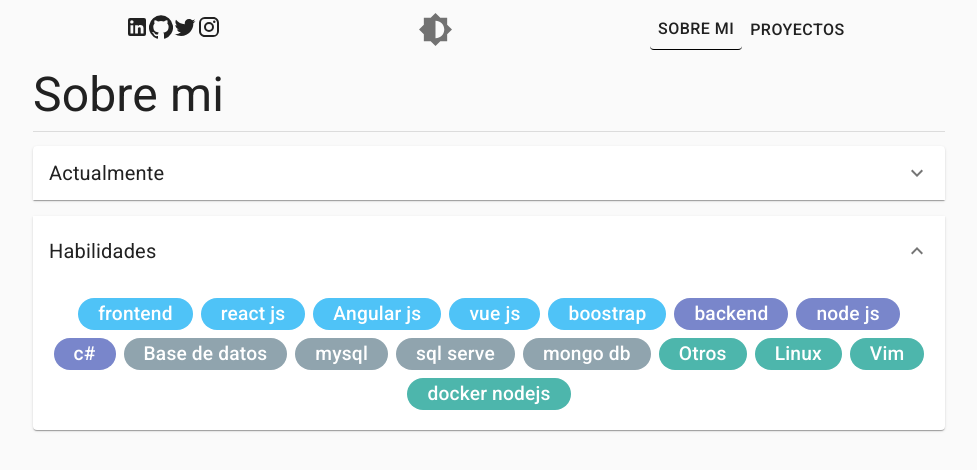
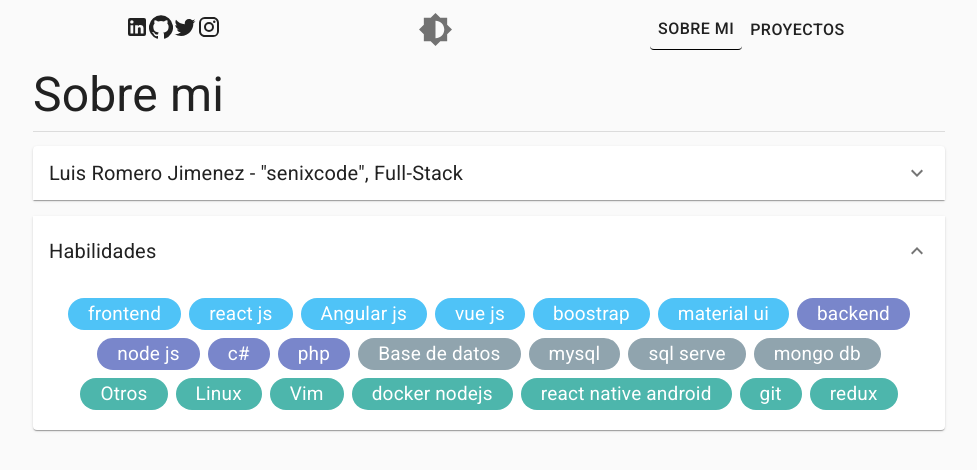
Before and after one commit to senixcode/My-web, a React (Create React App) app: page / in a window 1280 px wide. Shown: the top 470 px of the page, without its empty margins (151-1128 px from the left). Built offline with nearby package versions, Linux system fonts and the light colour scheme.

Commit message:
improving skill

```diff
--- a/src/components/atoms/ChipCustom.jsx
+++ b/src/components/atoms/ChipCustom.jsx
@@ -4,10 +4,14 @@ const useStyles = makeStyles((theme) => ({
   chip: (props) => ({
     backgroundColor: props.color,
     color: "white",
-    fontWeight: 500,
-    fontSize: "1.2rem",
+    fontSize: theme.typography.pxToRem(16),
+    fontWeight: theme.typography.fontWeightRegular,
     "& > *": {
       margin: theme.spacing(1),
+    },
+    [theme.breakpoints.up("lg")]: {
+      fontSize: theme.typography.pxToRem(19),
+      fontWeight: theme.typography.fontWeightRegular,
     },
   }),
 }));
--- a/src/components/organisms/SectionsAboutMe.jsx
+++ b/src/components/organisms/SectionsAboutMe.jsx
@@ -13,6 +13,7 @@ import blueGrey from "@material-ui/core/colors/blueGrey";
 import lightBlue from "@material-ui/core/colors/lightBlue";
 import indigo from "@material-ui/core/colors/indigo";
 import teal from "@material-ui/core/colors/teal";
+import { getSkills } from "../../helper/getSkills";
 
 const useStyles = makeStyles((theme) => ({
   root: {
@@ -20,6 +21,7 @@ const useStyles = makeStyles((theme) => ({
     paddingTop: "1em",
     paddingBottom: "1em",
   },
+
   heading: {
     fontSize: theme.typography.pxToRem(20),
     fontWeight: theme.typography.fontWeightRegular,
@@ -36,96 +38,7 @@ export default function SimpleAccordion() {
     indigo: indigo[colorIntensity],
     teal: teal[colorIntensity],
   };
-  const skills = [
-    {
-      name: "frontend",
-      color: colorCustom.lightBlue,
-      variant: "default",
-      items: [
-        {
-          name: "react js",
-          color: colorCustom.lightBlue,
-          variant: "default",
-        },
-        {
-          name: "Angular js",
-          color: colorCustom.lightBlue,
-          variant: "default",
-        },
-        {
-          name: "vue js",
-          color: colorCustom.lightBlue,
-          variant: "default",
-        },
-        {
-          name: "boostrap",
-          color: colorCustom.lightBlue,
-          variant: "default",
-        },
-      ],
-    },
-    {
-      name: "backend",
-      color: colorCustom.indigo,
-      variant: "default",
-      items: [
-        {
-          name: "node js",
-          color: colorCustom.indigo,
-          variant: "default",
-        },
-        {
-          name: "c#",
-          color: colorCustom.indigo,
-          variant: "default",
-        },
-      ],
-    },
-    {
-      name: "Base de datos",
-      color: colorCustom.grey,
-      variant: "default",
-      items: [
-        {
-          name: "mysql",
-          color: colorCustom.grey,
-          variant: "default",
-        },
-        {
-          name: "sql serve",
-          color: colorCustom.grey,
-          variant: "default",
-        },
-        {
-          name: "mongo db",
-          color: colorCustom.grey,
-          variant: "default",
-        },
-      ],
-    },
-    {
-      name: "Otros",
-      color: colorCustom.teal,
-      variant: "default",
-      items: [
-        {
-          name: "Linux",
-          color: colorCustom.teal,
-          variant: "default",
-        },
-        {
-          name: "Vim",
-          color: colorCustom.teal,
-          variant: "default",
-        },
-        {
-          name: "docker nodejs",
-          color: colorCustom.teal,
-          variant: "default",
-        },
-      ],
-    },
-  ];
+  const skills = getSkills(colorCustom);
   const handleChange = (panel) => (event, newExpanded) => {
     setExpanded(newExpanded ? panel : false);
   };
@@ -140,7 +53,9 @@ export default function SimpleAccordion() {
           aria-controls="panel1a-content"
           id="panel1a-header"
         >
-          <Typography className={classes.heading}>Actualmente</Typography>
+          <Typography className={classes.heading}>
+            Luis Romero Jimenez - "senixcode", Full-Stack
+          </Typography>
         </AccordionSummary>
         <AccordionDetails>
           <AboutMeSection />
--- /dev/null
+++ b/src/helper/getSkills.js
@@ -0,0 +1,100 @@
+export const getSkills = (colorCustom) => {
+  return [
+    {
+      name: "frontend",
+      color: colorCustom.lightBlue,
+
+      items: [
+        {
+          name: "react js",
+          color: colorCustom.lightBlue,
+        },
+        {
+          name: "Angular js",
+          color: colorCustom.lightBlue,
+        },
+        {
+          name: "vue js",
+          color: colorCustom.lightBlue,
+        },
+        {
+          name: "boostrap",
+          color: colorCustom.lightBlue,
+        },
+        {
+          name: "material ui",
+          color: colorCustom.lightBlue,
+        },
+      ],
+    },
+    {
+      name: "backend",
+      color: colorCustom.indigo,
+
+      items: [
+        {
+          name: "node js",
+          color: colorCustom.indigo,
+        },
+        {
+          name: "c#",
+          color: colorCustom.indigo,
+        },
+        {
+          name: "php",
+          color: colorCustom.indigo,
+        },
+      ],
+    },
+    {
+      name: "Base de datos",
+      color: colorCustom.grey,
+
+      items: [
+        {
+          name: "mysql",
+          color: colorCustom.grey,
+        },
+        {
+          name: "sql serve",
+          color: colorCustom.grey,
+        },
+        {
+          name: "mongo db",
+          color: colorCustom.grey,
+        },
+      ],
+    },
+    {
+      name: "Otros",
+      color: colorCustom.teal,
+
+      items: [
+        {
+          name: "Linux",
+          color: colorCustom.teal,
+        },
+        {
+          name: "Vim",
+          color: colorCustom.teal,
+        },
+        {
+          name: "docker nodejs",
+          color: colorCustom.teal,
+        },
+        {
+          name: "react native android",
+          color: colorCustom.teal,
+        },
+        {
+          name: "git",
+          color: colorCustom.teal,
+        },
+        {
+          name: "redux",
+          color: colorCustom.teal,
+        },
+      ],
+    },
+  ];
+};
```
